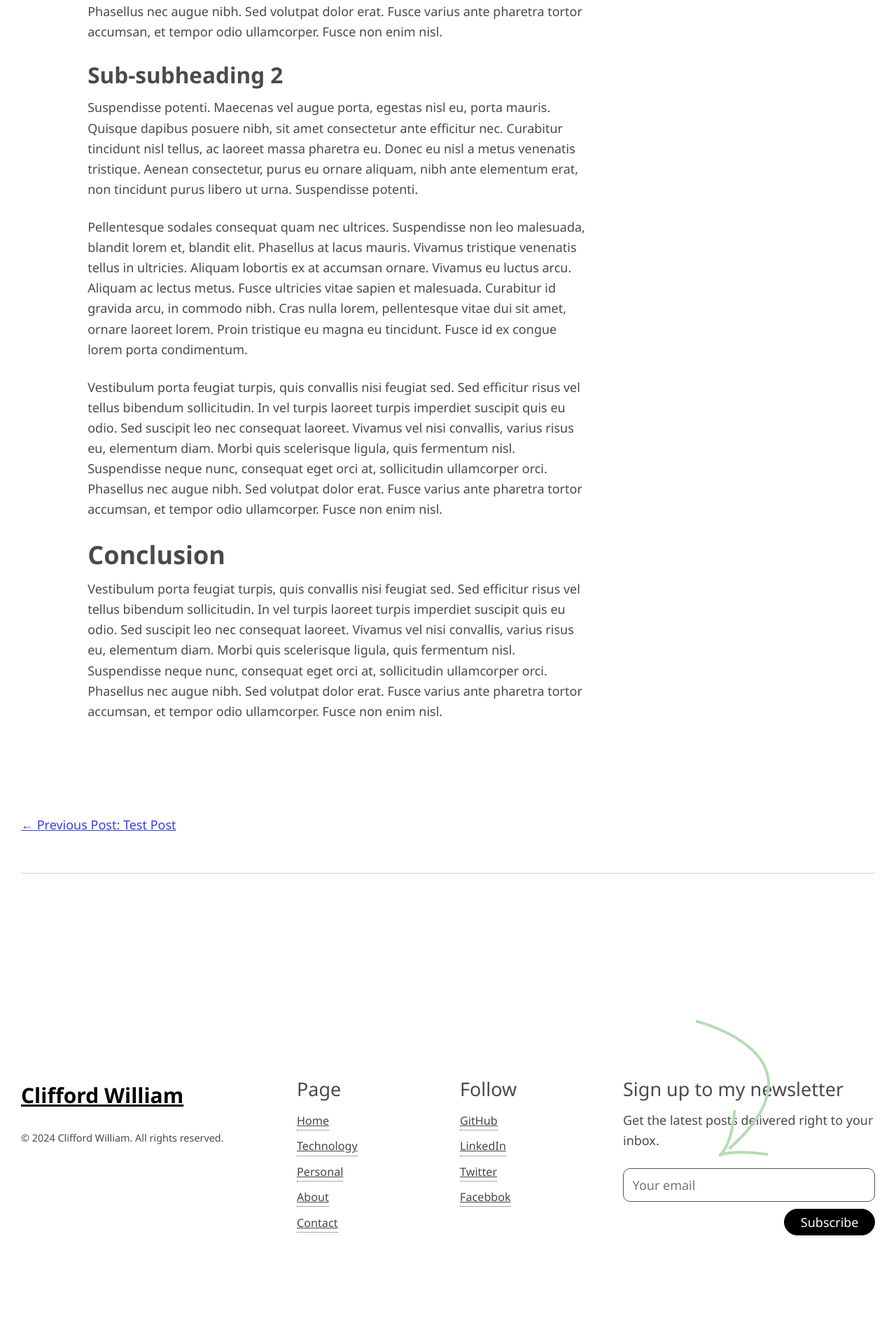
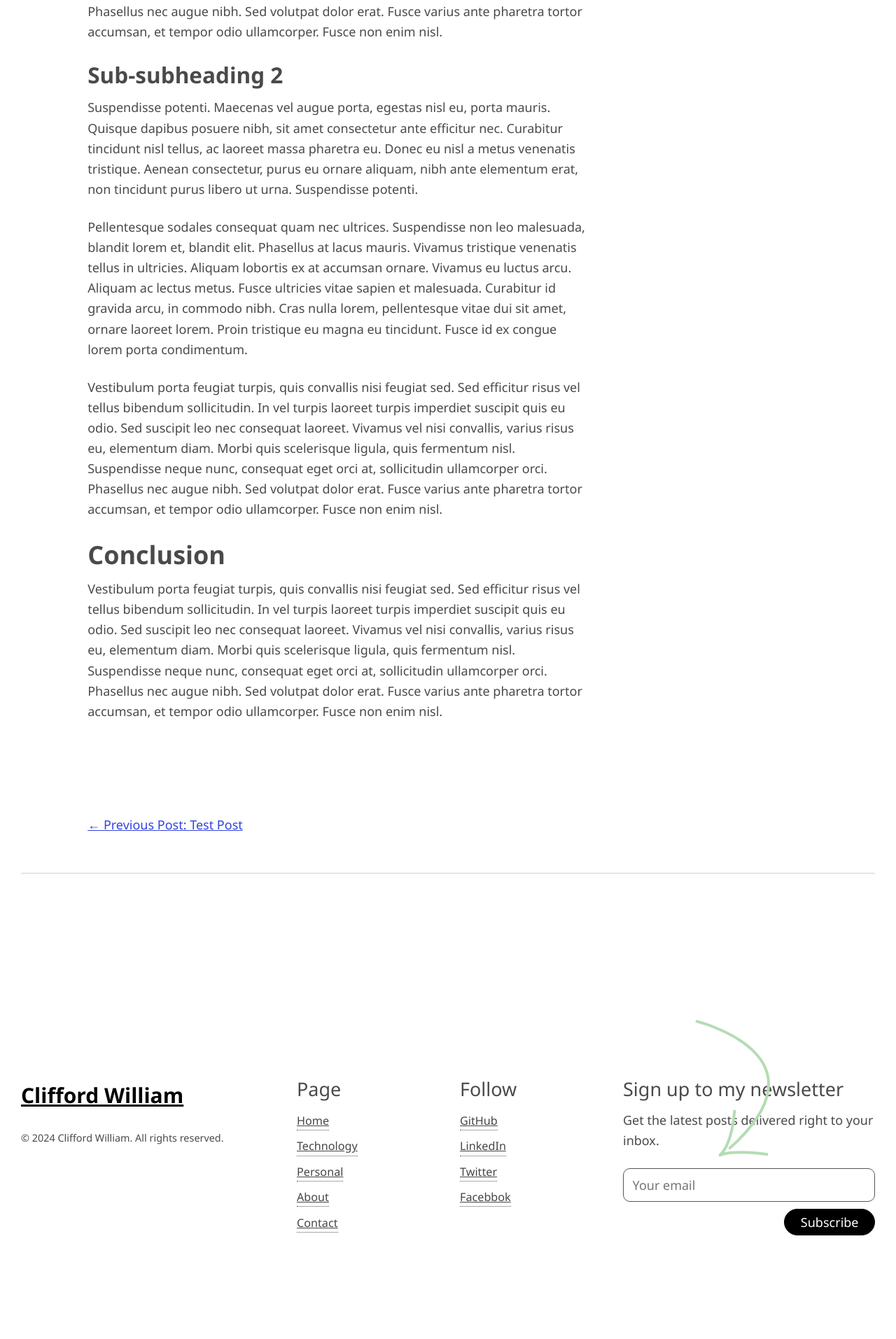
Before and after one commit to cliffordwilliam/cliffordwilliam.github.io, a Jekyll site: the page built from _posts/2024-09-23-test-post-again.md, in a window 1280 px wide. Shown: the part 4487-6400 px from the top of the page at 70% size. Built offline with Jekyll 4.4.1, drawn with Linux system fonts in a browser that asks for light colours; comment, search, counter and statistics services are not loaded.

Commit message:
update style

```diff
--- a/_layouts/post.html
+++ b/_layouts/post.html
@@ -45,7 +45,7 @@ layout: default
 
   {% include components/utterances.html %}
 
-<div class="post-navigation">
+<div class="post-navigation thin-container">
   {% if page.previous %}
     <a href="{{ page.previous.url }}" id="prev-button" aria-label="Go to previous post: {{ page.previous.title }}">
       <div>← Previous Post: {{ page.previous.title }}</div>
```
